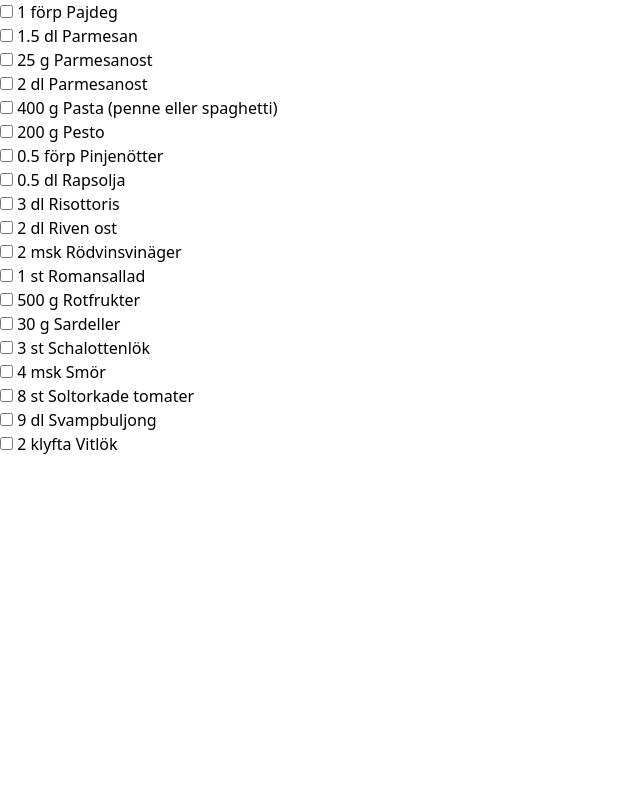
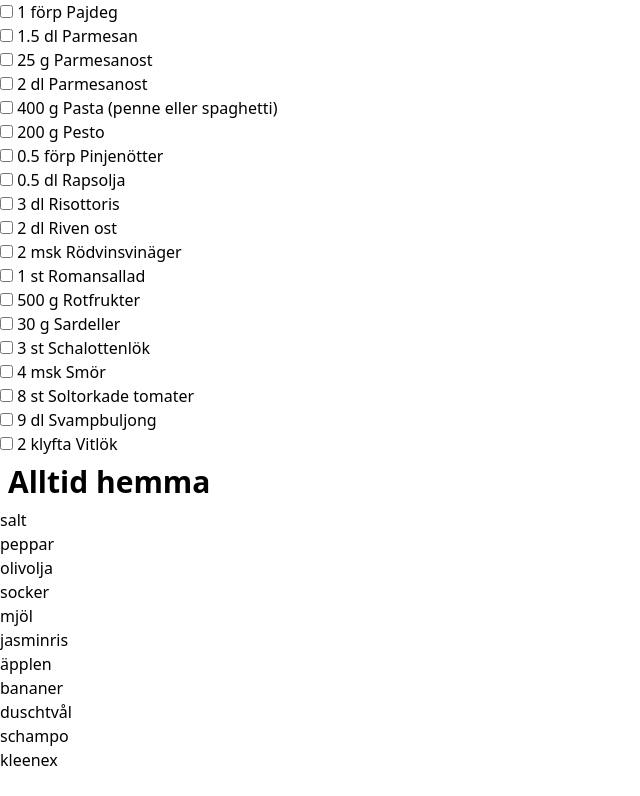
Before and after one commit to alexanderczigler/middag, a SvelteKit app: page /shoppingList in a window 1280 px wide. Shown: the part 593-1389 px from the top of the page, without its empty margins (0-640 px from the left). Before the commit the page ends 1073 px from the top, so only its background shows below. Built offline with nearby package versions, Linux system fonts and the light colour scheme.

Commit message:
feat: always home list

```diff
--- a/src/routes/shoppingList/+page.svelte
+++ b/src/routes/shoppingList/+page.svelte
@@ -5,10 +5,25 @@
   export let data: PageData;
   const ingredients = data.ingredients as Ingredient[];
 
-  // Lokal state för avkryssade ingredienser
+  // Lokal state för avkryssade ingredienser i inköpslistan
   let checkedItems: Set<string> = new Set();
 
-  // Funktion för att toggla avkryssningsstatus
+  // "Alltid hemma"-ingredienser
+  const alwaysAtHome = [
+    'salt',
+    'peppar',
+    'olivolja',
+    'socker',
+    'mjöl',
+    'jasminris',
+    'äpplen',
+    'bananer',
+    'duschtvål',
+    'schampo',
+    'kleenex'
+  ];
+
+  // Funktion för att toggla avkryssning
   function toggleChecked(itemName: string) {
     if (checkedItems.has(itemName)) {
       checkedItems.delete(itemName);
@@ -21,16 +36,12 @@
 <h1>Inköpslista</h1>
 
 {#if ingredients.length > 0}
-  <ul>
+  <ul class="shopping-list">
     {#each ingredients as { name, quantity, unit }}
-      <li>
+      <li class="shopping-item">
         <label>
           <input type="checkbox" on:change={() => toggleChecked(name)} />
-          <span
-            style="text-decoration: {checkedItems.has(name)
-              ? 'line-through'
-              : 'none'}; color: {checkedItems.has(name) ? 'gray' : 'inherit'};"
-          >
+          <span class:checked={checkedItems.has(name)}>
             {quantity}
             {unit}
             {name}
@@ -42,3 +53,10 @@
 {:else}
   <p>Inga ingredienser hittades för veckomenyn.</p>
 {/if}
+
+<h2>Alltid hemma</h2>
+<ul class="always-home-list">
+  {#each alwaysAtHome as item}
+    <li class="always-home-item">{item}</li>
+  {/each}
+</ul>
```
